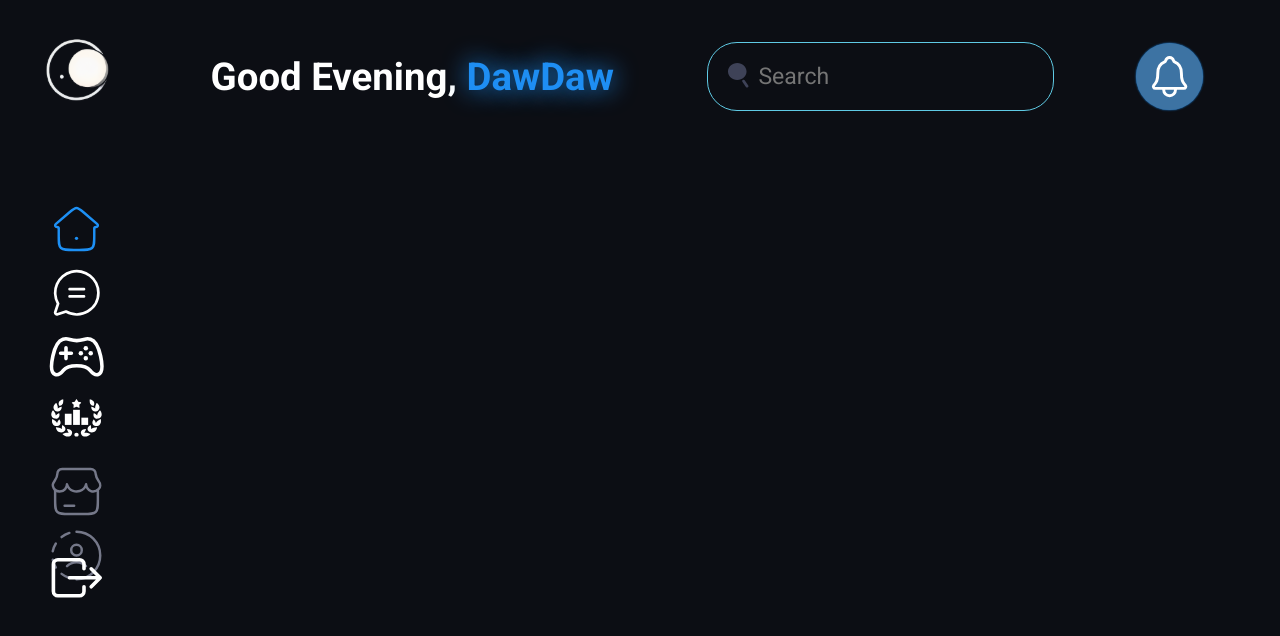
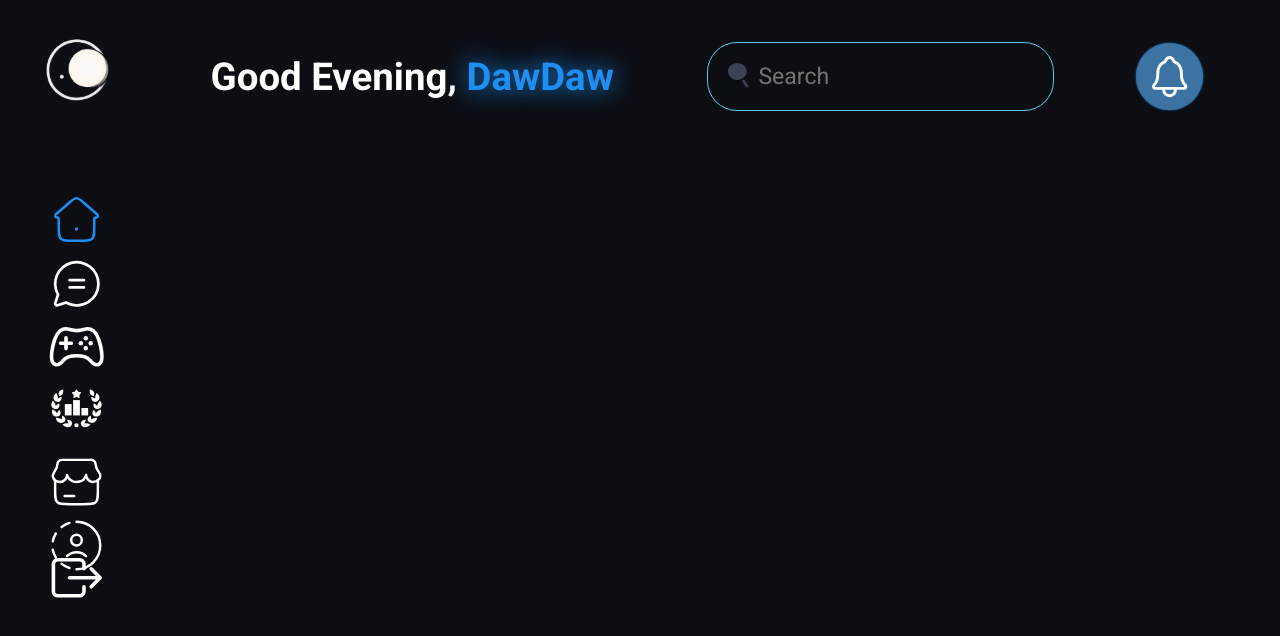
Before and after one commit to AMGHAR-ELMAHDI/ft_transcendence, a React (Vite) app in the folder React/: page /chat in a window 1280 px wide. Shown: the top 636 px of the page. Built offline with nearby package versions, Linux system fonts and the light colour scheme.

Commit message:
working on routes

```diff
--- a/React/src/components/SideBar.tsx
+++ b/React/src/components/SideBar.tsx
@@ -23,10 +23,10 @@ function SideBar() {
         <Link to={"/game"}><IoGameControllerOutline className="sidebarImgs" /></Link>
         <Link to={"/leaderboard"}><img className="sidebarImgs" src={path} alt="leaderboard" /></Link>
         <Link to={"/shop"}><img className="sidebarImgs" src="sidebarImgs/shop.svg" alt="shop" /></Link>
-        <Link to={"/profile"}><img src="sidebarImgs/profile.svg" alt="profile" /></Link>
+        <Link to={"/profile"}><img className="sidebarImgs" src="sidebarImgs/profile.svg" alt="profile" /></Link>
       </div>
 		<Link to={"/logout"}>
-			<svg xmlns="http://www.w3.org/2000/svg" className="ionicon sidebarImgs" viewBox="0 0 512 512"><path d="M320 176v-40a40 40 0 00-40-40H88a40 40 0 00-40 40v240a40 40 0 0040 40h192a40 40 0 0040-40v-40M384 176l80 80-80 80M191 256h273" fill="none" stroke={window.location.pathname === "/logout" ? strokeSpecial : strokeDefault} stroke-linecap="round" stroke-linejoin="round" stroke-width="32"/></svg>
+			<svg  xmlns="http://www.w3.org/2000/svg" className="ionicon sidebarImgs exit" viewBox="0 0 512 512"><path d="M320 176v-40a40 40 0 00-40-40H88a40 40 0 00-40 40v240a40 40 0 0040 40h192a40 40 0 0040-40v-40M384 176l80 80-80 80M191 256h273" fill="none" stroke={window.location.pathname === "/logout" ? strokeSpecial : strokeDefault} stroke-linecap="round" stroke-linejoin="round" stroke-width="32"/></svg>
 		</Link>
     </div>
   );
--- a/React/src/css/SideBar.css
+++ b/React/src/css/SideBar.css
@@ -3,6 +3,7 @@
   flex-direction: column;
   align-items: center;
   justify-content: space-between;
+  /* margin-bottom: 3rem; */
 }
 
 .sidebar-links {
@@ -25,6 +26,9 @@
   fill: white;
   font-size: 3rem;
 }
+.exit {
+  margin-bottom: 2rem;
+}
 
 /* #exit:hover {
   color: #f51d1d;
```
Also changed, not shown: React/public/sidebarImgs/profile.svg, React/public/sidebarImgs/shop.svg.
